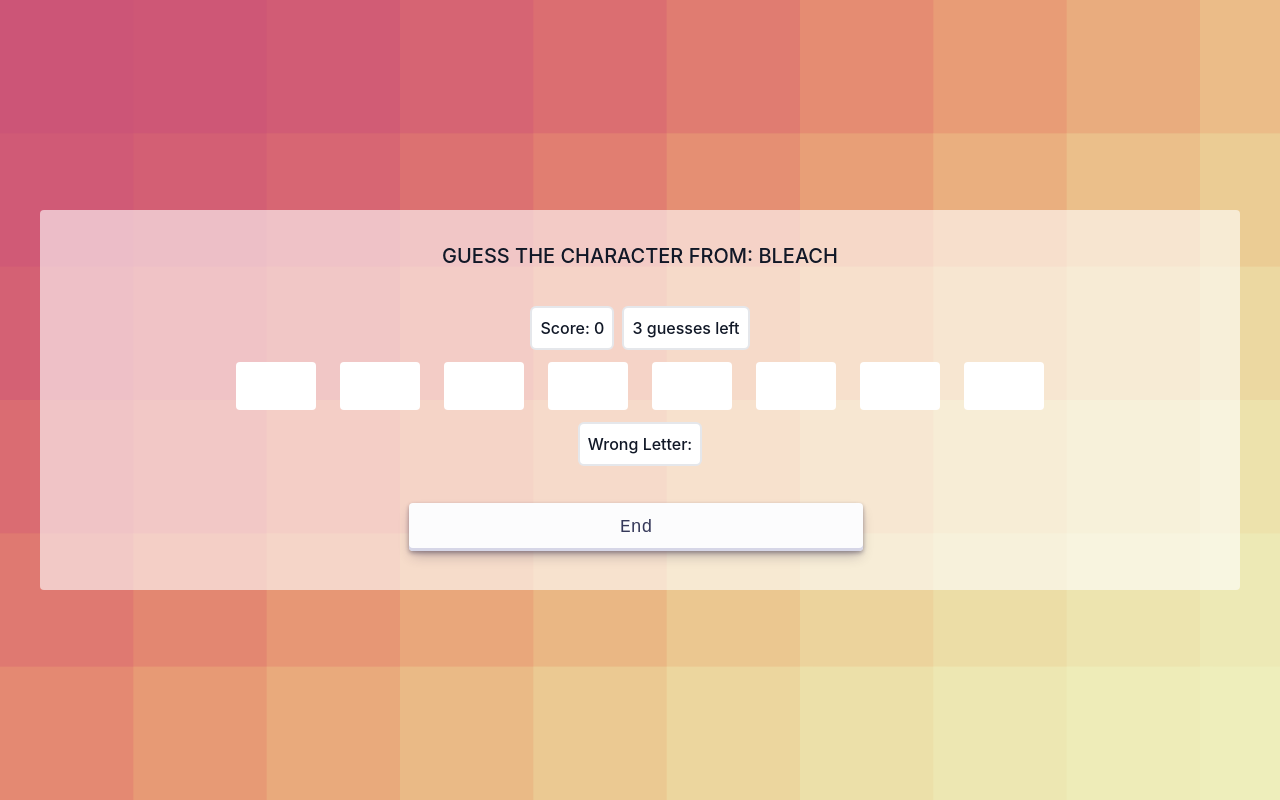
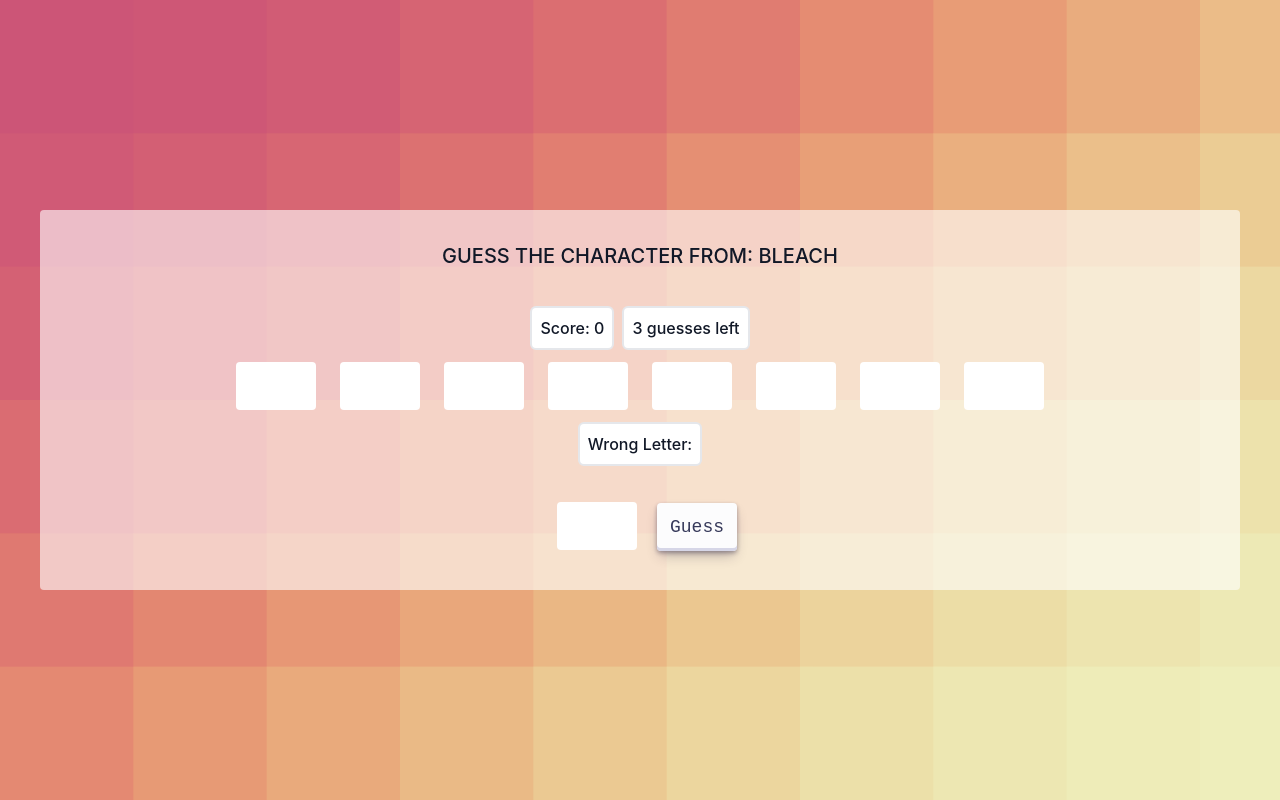
Before and after one commit to pdrowilson/guess-the-character, a React (Vite) app: page / in a window 1280 px wide. Both pictures are taken after a click on the button "Start". Built offline with nearby package versions, Linux system fonts and the light colour scheme.

Commit message:
verify letter input logic

```diff
--- a/src/App.jsx
+++ b/src/App.jsx
@@ -17,10 +17,10 @@
   const [chosenCharacter, setChosenCharacter] = useState('');
   const [chosenAnime, setChosenAnime] = useState('');
   const [letters, setLetters] = useState([]);
-  const [guessedLetters, setGuessedLetters] = useState([])
-  const [wrongLetters, setWrongLetter] = useState([])
-  const [guesses, setGuesses] = useState(3)
-  const [score, setScore] = useState(0)
+  const [guessedLetters, setGuessedLetters] = useState([]);
+  const [wrongLetters, setWrongLetter] = useState([]);
+  const [guesses, setGuesses] = useState(3);
+  const [score, setScore] = useState(0);
 
   const getRandomAnimeAndChar = () => {
     const animes = Object.keys(animeCharacters);
@@ -41,8 +41,8 @@
     setGameStage(stages[1].stage);
   };
 
-  const endGame = () => {
-    setGameStage(stages[2].stage);
+  const verifyLetter = (l) => {
+    console.log(l);
   };
 
   const restartGame = () => {
@@ -60,7 +60,7 @@
       {gameStage === 'game'
         && (
         <Game
-          endGame={endGame}
+          verifyLetter={verifyLetter}
           chosenAnime={chosenAnime}
           chosenCharacter={chosenCharacter}
           letters={letters}
--- a/src/Game/index.jsx
+++ b/src/Game/index.jsx
@@ -1,42 +1,78 @@
-import React from 'react';
+import React, { useState, useRef } from 'react';
 
 function Game({
-  endGame,
   chosenAnime,
-  chosenCharacter,
   letters,
   guessedLetters,
   wrongLetters,
   guesses,
-  score
+  score,
+  verifyLetter,
 }) {
+  const [letter, setLetter] = useState('');
+  const letterInputRef = useRef(null);
+
+  const handleSubmit = (e) => {
+    e.preventDefault();
+    verifyLetter(letter);
+    setLetter('');
+
+    letterInputRef.current.focus();
+  };
+
   return (
     <div className="p-8 w-full mx-10 bg-white/[.6] flex flex-col items-center justify-center rounded text-gray-900 ">
-      <h2 className="text-xl font-medium mb-6 uppercase rounded">Guess the character from: {chosenAnime.toUpperCase()}</h2>
-      <div className='flex'>
-        <h4 className='mx-1 my-3 bg-white border-2 border-neutral rounded-md p-2 font-medium'>
-          Score: {score}
+      <h2 className="text-xl font-medium mb-6 uppercase rounded">
+        Guess the character from:
+        {' '}
+        {chosenAnime.toUpperCase()}
+      </h2>
+      <div className="flex">
+        <h4 className="mx-1 my-3 bg-white border-2 border-neutral rounded-md p-2 font-medium">
+          Score:
+          {' '}
+          {score}
         </h4>
-        <p className='mx-1 my-3 bg-white border-2 border-neutral rounded-md p-2 font-medium'>
-          {guesses} guesses left
+        <p className="mx-1 my-3 bg-white border-2 border-neutral rounded-md p-2 font-medium">
+          {guesses}
+          {' '}
+          guesses left
         </p>
       </div>
       {/* <p className="text-gray-900 font-medium p-2">{chosenCharacter}</p> */}
       <div className="text-gray-900 font-medium flex">
-        {letters.map((e, i) => (
+        {letters.map((e) => (
           guessedLetters.includes((e)) ? (
-            <p key={i} className="w-20 py-6 mx-3 bg-white rounded uppercase flex items-center justify-center">{e}</p>
-          ) : <p key={i} className="w-20 py-6 mx-3 bg-white rounded uppercase flex items-center justify-center"></p>
+            <p key={e} className="w-20 py-6 mx-3 bg-white rounded uppercase flex items-center justify-center">{e}</p>
+          ) : <p key={e} className="w-20 py-6 mx-3 bg-white rounded uppercase flex items-center justify-center" />
         ))}
       </div>
 
-      <p className='mx-1 my-3 bg-white border-2 border-neutral rounded-md p-2 font-medium'>Wrong Letter:</p>
-      {wrongLetters.map((e, i) => (
-        <span key={i} className='mx-1 my-3 bg-white border-2 border-neutral rounded-md p-2 font-medium'>
+      <p className="mx-1 my-3 bg-white border-2 border-neutral rounded-md p-2 font-medium">Wrong Letter:</p>
+      {wrongLetters.map((e) => (
+        <span key={e} className="mx-1 my-3 bg-white border-2 border-neutral rounded-md p-2 font-medium">
           {e}
         </span>
       ))}
-      <button className="btn w-2/5" type="button" onClick={endGame}>End</button>
+
+      <form onSubmit={handleSubmit}>
+        <input
+          className="w-20 mx-5 p-3 rounded text-center"
+          type="text"
+          name="letter"
+          maxLength={1}
+          required
+          value={letter}
+          onChange={(e) => setLetter(e.target.value)}
+          ref={letterInputRef}
+        />
+        <button
+          className="btn w-20"
+          type="submit"
+        >
+          Guess
+        </button>
+      </form>
     </div>
   );
 }
```
Also changed, not shown: .eslintrc.js.
